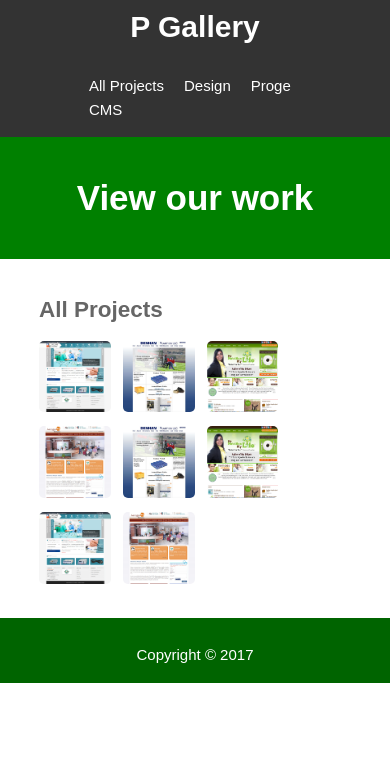
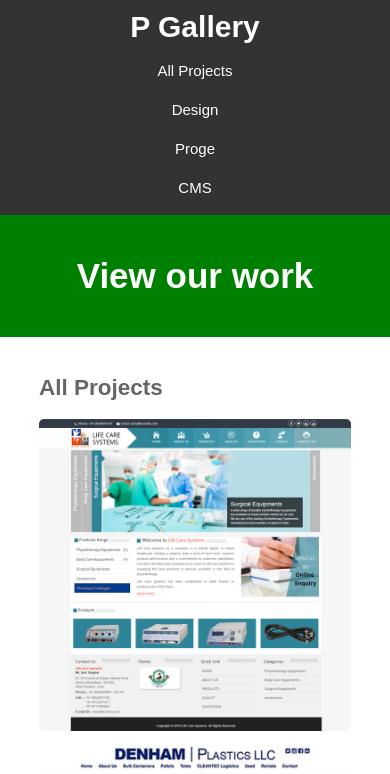
Before and after one commit to madiskrt/170227-ud-js-jq, a plain HTML site: page pgallery/index.html in a window 390 px wide. Shown: the top 774 px of the page. Drawn offline with nearby package versions, Linux system fonts and the light colour scheme.

Commit message:
pgallery fin

```diff
--- a/pgallery/style.css
+++ b/pgallery/style.css
@@ -132,4 +132,25 @@ footer{
 		width: 100%;
 		text-align: center;
 	}
+
+	nav ul, nav li{
+		float: none;
+		padding: 0;
+	}
+
+	nav li{
+		margin-bottom: 15px;
+	}
+
+	#gallery li{
+		width: 48%;
+		margin-right: 8px;
+	}
 }
+
+@media (max-width: 568px){
+	#gallery li{
+		width: 100%;
+		margin-right: 0;
+	}
+}
```
Also changed, not shown: pgallery/img/mglass.png, 1 other file.
